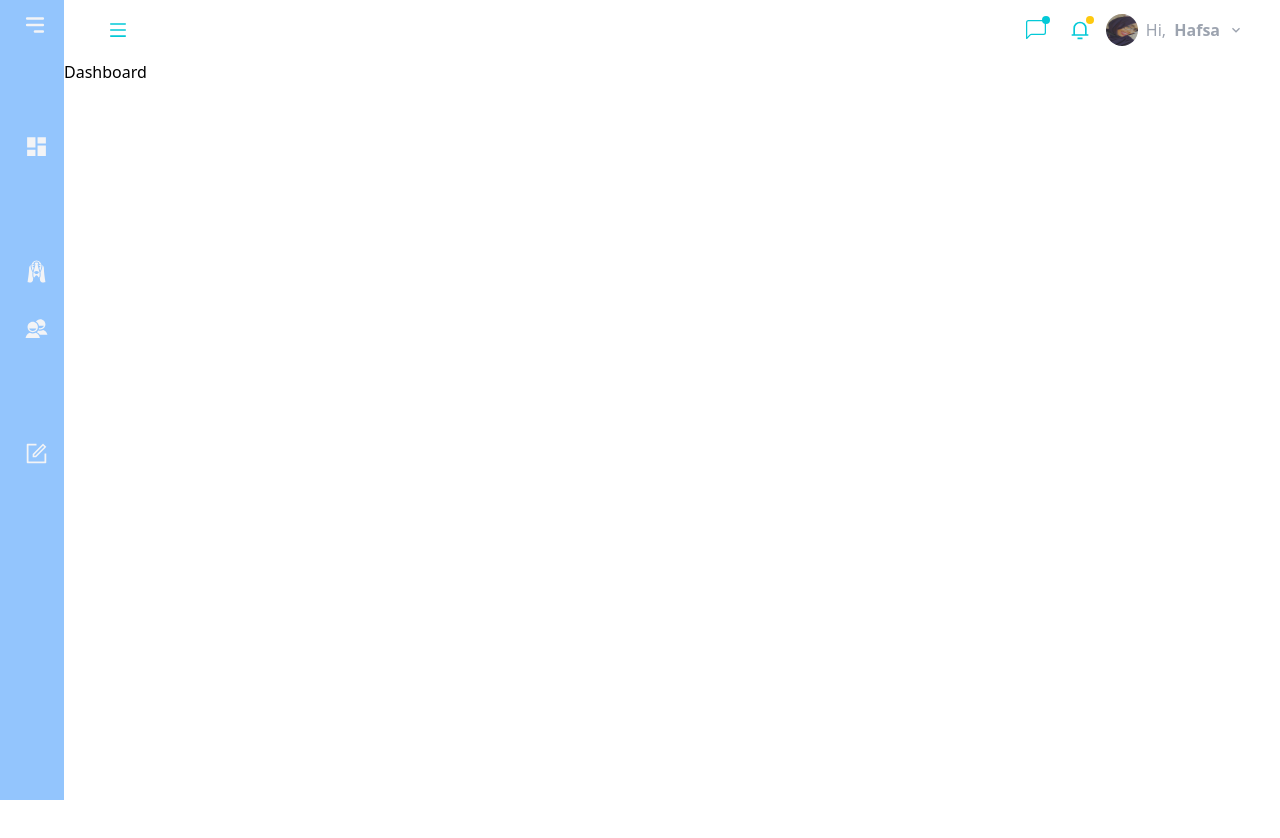
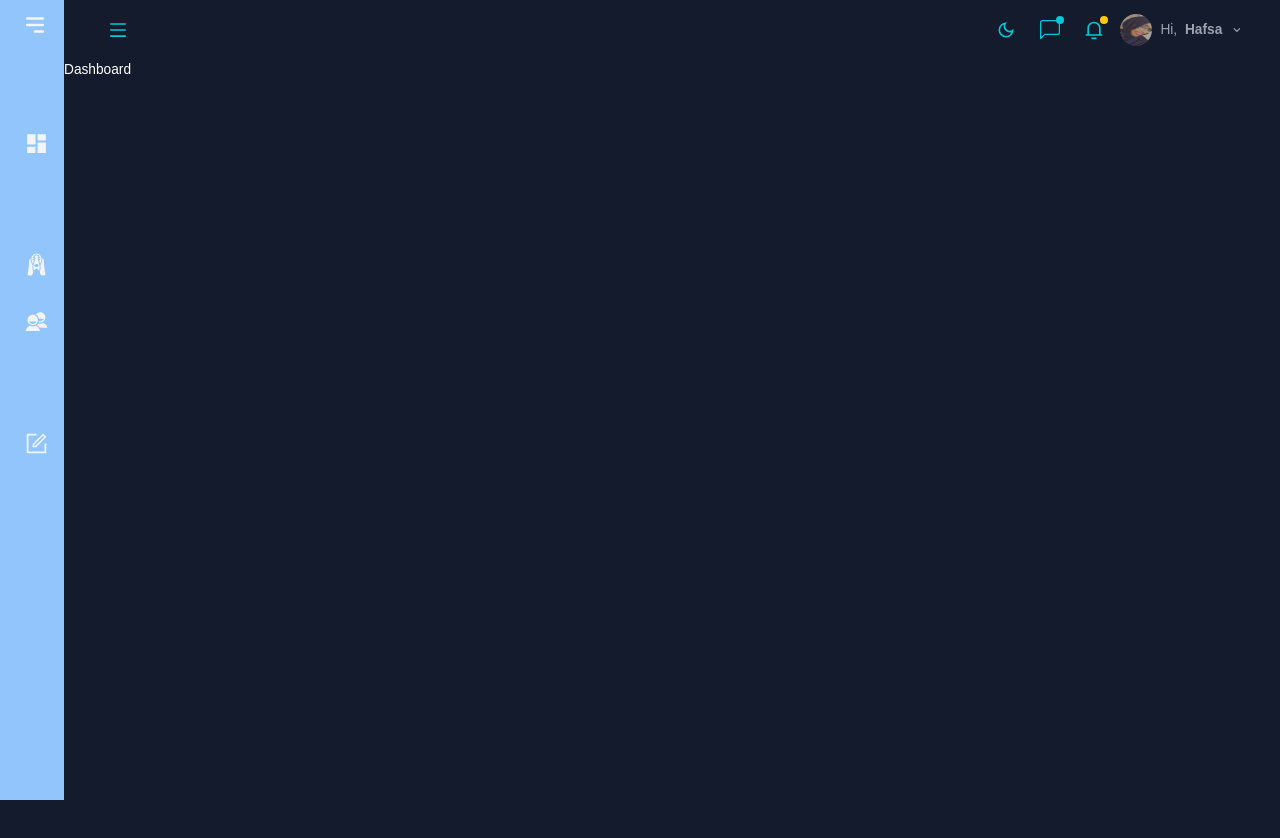
Before and after one commit to Mr-Randell/aim-front-end, a React (Vite) app: page /dashboard in a window 1280 px wide. Built offline with nearby package versions, Linux system fonts and the light colour scheme.

Commit message:
working on the top and sidebar

```diff
--- a/package.json
+++ b/package.json
@@ -9,15 +9,19 @@
     "preview": "vite preview"
   },
   "dependencies": {
+    "@emotion/react": "^11.10.5",
     "@emotion/styled": "^11.10.5",
+    "@mui/icons-material": "^5.11.0",
     "@mui/material": "^5.11.4",
     "@reduxjs/toolkit": "^1.9.1",
     "axios": "^1.2.1",
+    "formik": "^2.2.9",
     "react": "^18.2.0",
     "react-dom": "^18.2.0",
     "react-icons": "^4.7.1",
     "react-redux": "^8.0.5",
-    "react-router-dom": "^6.5.0"
+    "react-router-dom": "^6.5.0",
+    "yup": "^0.32.11"
   },
   "devDependencies": {
     "@types/react": "^18.0.26",
--- a/src/components/dashboard/SideBar.jsx
+++ b/src/components/dashboard/SideBar.jsx
@@ -5,8 +5,12 @@ import { AiOutlineForm } from "react-icons/ai";
 import { IoMdContacts } from "react-icons/io";
 import { GiBassetHoundHead } from "react-icons/gi";
 import { MdDashboard } from "react-icons/md";
+import { useTheme } from "@mui/material";
+import { tokens } from "../../pages/Dashboard/thems";
 
 function SideBar() {
+  const theme = useTheme();
+  const colors = tokens(theme.palette.mode);
 
   const menus = [
     {
@@ -48,6 +52,9 @@ function SideBar() {
     <>
       <section className="flex gap-6 h-screen md:overflow-hidden overflow-auto md:hover:overflow-auto ">
         <div
+          // className={`bg-${colors.primary[100]} min-h-screen  ${
+          //   open ? "w-72" : "w-16"
+          // } duration-500 text-gray-100 px-4`}
           className={`bg-blue-300 min-h-screen  ${
             open ? "w-72" : "w-16"
           } duration-500 text-gray-100 px-4`}
@@ -61,9 +68,7 @@ function SideBar() {
           </div>
           <div className="mt-4 flex flex-col gap-4 relative mb-8">
             {menus?.map((menu) => (
-              <div
-                key={menu.title}
-              >
+              <div key={menu.title}>
                 <p
                   className={` text-gray-400 dark:text-gray-400 m-3 mt-4 uppercase whitespace-pre duration-500 ${
                     !open && "opacity-0 translate-x-28 overflow-hidden"
--- a/src/components/dashboard/TopNav.jsx
+++ b/src/components/dashboard/TopNav.jsx
@@ -1,15 +1,15 @@
-import React, { useEffect } from 'react';
+import React, { useEffect, useContext } from "react";
 import { AiOutlineMenu } from 'react-icons/ai';
-import { FiShoppingCart } from 'react-icons/fi';
 import { BsChatLeft } from 'react-icons/bs';
 import { RiNotification3Line } from 'react-icons/ri';
-import { MdKeyboardArrowDown } from 'react-icons/md';
+import {
+  MdKeyboardArrowDown,
+  MdOutlineLightMode,
+  MdOutlineDarkMode,
+} from "react-icons/md";
 import avatar from "../../assets/myself.jpeg";
-// import { useTheme } from "@mui/material";
-// import { ColorModeContext, tokens } from "../../pages/Dashboard/thems";
-
-
-// import { Cart, Chat, Notification, UserProfile } from '.';
+import { useTheme } from "@mui/material";
+import { ColorModeContext} from "../../pages/Dashboard/thems";
 import { useStateContext } from '../../contexts/ContextProvider';
 
 const NavButton = ({ customFunc, icon, color, dotColor }) => (
@@ -29,8 +29,8 @@ const NavButton = ({ customFunc, icon, color, dotColor }) => (
 
 const TopNav = () => {
   // dark and light mode
-  // const theme = useTheme();
-  // const colorMode = useContext(ColorModeContext);
+  const theme = useTheme();
+  const colorMode = useContext(ColorModeContext);
   const {
     currentColor,
     activeMenu,
@@ -71,16 +71,16 @@ const TopNav = () => {
       />
       <div className="flex">
         <NavButton
-          title="Cart"
-          customFunc={() => handleClick("cart")}
+          customFunc={colorMode.toggleColorMode}
           color={currentColor}
-          // icon={
-          //   theme.palette.mode === "dark" ? (
-          //     <MdOutlineDarkMode />
-          //   ) : (
-          //     <MdOutlineLightMode />
-          //   )
-          // }
+          title="Mode"
+          icon={
+            theme.palette.mode === "dark" ? (
+              <MdOutlineDarkMode />
+            ) : (
+              <MdOutlineLightMode />
+            )
+          }
         />
         <NavButton
           title="Chat"
--- a/src/pages/Dashboard/Main.jsx
+++ b/src/pages/Dashboard/Main.jsx
@@ -6,10 +6,17 @@ import Assets from "./Assets";
 import DashBoard from './DashBoard';
 import Employees from "./Employees";
 import ProfileForm from "./ProfileForm";
+// colour mode
+import { CssBaseline, ThemeProvider } from "@mui/material";
+import { ColorModeContext, useMode } from "./thems";
 
 function Main() {
+  const [theme, colorMode] = useMode();
   return (
     <>
+      <ColorModeContext.Provider value={colorMode}>
+        <ThemeProvider theme={theme}>
+          <CssBaseline />
           <div className="flex relative h-full">
             <div className="pb-10 sidebar">
               <SideBar />
@@ -31,6 +38,8 @@ function Main() {
               </main>
             </div>
           </div>
+        </ThemeProvider>
+      </ColorModeContext.Provider>
     </>
   );
 }
```
Also changed, not shown: 1 other file (tests, documents, lock files or other folders). Lines whose indentation alone changed are shown as unchanged.
